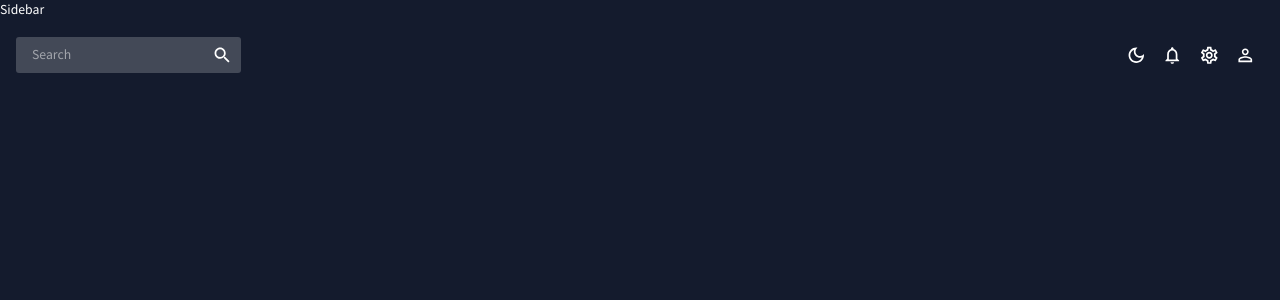
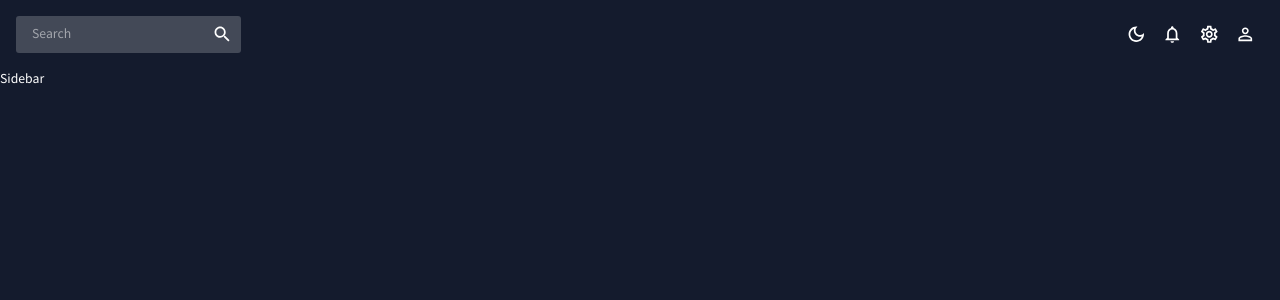
Before and after one commit to mnshrm/React-data-analytics-project, a React (Create React App) app: page / in a window 1280 px wide. Shown: the top 300 px of the page. Built offline with nearby package versions, Linux system fonts and the light colour scheme.

Commit message:
modify router to latest version

```diff
--- a/src/App.js
+++ b/src/App.js
@@ -1,5 +1,3 @@
-import { ColorModeContext, useMode } from "./theme";
-import { CssBaseline, ThemeProvider } from "@mui/material";
 import Topbar from "./Scenes/global/Topbar";
 import Sidebar from "./Scenes/global/Sidebar";
 import Dashboard from "./Scenes/Dashboard/Dashboard";
@@ -12,21 +10,35 @@ import Pie from "./Scenes/Pie/Pie";
 import Team from "./Scenes/Team/Team";
 import Contacts from "./Scenes/Contacts/Contacts";
 import Bar from "./Scenes/Bar/Bar";
+import Root from "./Scenes/RootLayout/Root";
+import Error from "./Scenes/ErrorLayout/Error";
+import { ColorModeContext, useMode } from "./theme";
+import { ThemeProvider, CssBaseline } from "@mui/material";
+import { RouterProvider, createBrowserRouter } from "react-router-dom";
+
+const router = createBrowserRouter([
+  {
+    path: "/",
+    errorElement: <Error />,
+    element: <Root />,
+    children: [
+      {
+        path: "/dashboard",
+        element: <Dashboard />,
+      },
+    ],
+  },
+]);
 
 function App() {
   const [theme, colorMode] = useMode();
 
   return (
     <ColorModeContext.Provider value={colorMode}>
-      <Sidebar />
       <ThemeProvider theme={theme}>
         {/* CssBaseline to reset CSS to default */}
         <CssBaseline />
-        <div className="app">
-          <main className="content">
-            <Topbar />
-          </main>
-        </div>
+        <RouterProvider router={router} />
       </ThemeProvider>
     </ColorModeContext.Provider>
   );
--- /dev/null
+++ b/src/Scenes/ErrorLayout/Error.jsx
@@ -0,0 +1,7 @@
+import React from "react";
+
+const Error = () => {
+  return <div>Error</div>;
+};
+
+export default Error;
--- a/src/Scenes/RootLayout/Root.jsx
+++ b/src/Scenes/RootLayout/Root.jsx
@@ -1,7 +1,18 @@
 import React from "react";
+import Sidebar from "../global/Sidebar";
+import Topbar from "../global/Topbar";
+import { Outlet } from "react-router-dom";
 
 const Root = () => {
-  return <div>Root</div>;
+  return (
+    <div className="app">
+      <main className="content">
+        <Topbar />
+        <Sidebar />
+        <Outlet />
+      </main>
+    </div>
+  );
 };
 
 export default Root;
--- a/src/index.js
+++ b/src/index.js
@@ -2,18 +2,6 @@ import React from "react";
 import ReactDOM from "react-dom/client";
 import App from "./App";
 import "./index.css";
-import { BrowserRouter, createBrowserRouter } from "react-router-dom";
-
-const router = createBrowserRouter([
-  {
-    path: "/",
-    element: "",
-  },
-]);
 
 const root = ReactDOM.createRoot(document.getElementById("root"));
-root.render(
-  <BrowserRouter>
-    <App />
-  </BrowserRouter>
-);
+root.render(<App />);
```
